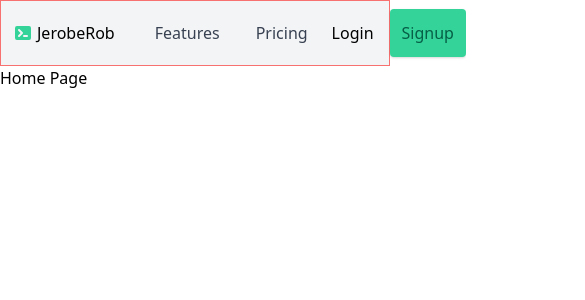
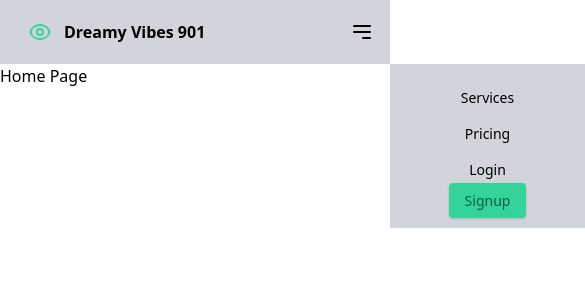
Before and after one commit to jerobejrobinson/dv901, a Next.js app: page / in a window 390 px wide. Shown: the top 300 px of the page, 585 px wide, since content can reach past the window. Built offline with nearby package versions, Linux system fonts and the light colour scheme.

Commit message:
got a responsive navbar

```diff
--- a/comps/Navbar.js
+++ b/comps/Navbar.js
@@ -1,27 +1,61 @@
+import {useState} from 'react';
 const Navbar = () => {
+    const [showMenu, setShowMenu] = useState(false);
+
+    const handleClick = () => {
+        setShowMenu(prev => !prev)
+    }
+
     return (
-        <nav className="bg-gray-100">
-            <div className="max-w-7xl border border-red-400 mx-auto">
+        <nav className="md:bg-gray-100 relative">
+            <div className="max-w-7xl mx-auto px-4 bg-gray-300">
                 <div className="flex justify-between">
+
+                    {/* Main Nav */}
                     <div className="flex space-x-4">
+
+                        {/* Logo and Brand */}
                         <div className="">
                             <a href="/" className="flex items-center py-5 px-3">
-                                <svg xmlns="http://www.w3.org/2000/svg" className="h-5 w-5 mr-1 text-green-400" viewBox="0 0 20 20" fill="currentColor">
-                                    <path fillRule="evenodd" d="M2 5a2 2 0 012-2h12a2 2 0 012 2v10a2 2 0 01-2 2H4a2 2 0 01-2-2V5zm3.293 1.293a1 1 0 011.414 0l3 3a1 1 0 010 1.414l-3 3a1 1 0 01-1.414-1.414L7.586 10 5.293 7.707a1 1 0 010-1.414zM11 12a1 1 0 100 2h3a1 1 0 100-2h-3z" clipRule="evenodd" />
+                            <svg xmlns="http://www.w3.org/2000/svg" className="h-6 w-6 mr-3 text-green-400" fill="none" viewBox="0 0 24 24" stroke="currentColor">
+                                    <path strokeLinecap="round" strokeLinejoin="round" strokeWidth="2" d="M15 12a3 3 0 11-6 0 3 3 0 016 0z" />
+                                    <path strokeLinecap="round" strokeLinejoin="round" strokeWidth="2" d="M2.458 12C3.732 7.943 7.523 5 12 5c4.478 0 8.268 2.943 9.542 7-1.274 4.057-5.064 7-9.542 7-4.477 0-8.268-2.943-9.542-7z" />
                                 </svg>
-                                <span>JerobeRob</span>
+                                <span className="font-bold">Dreamy Vibes 901</span>
                             </a>
                         </div>
-                        <div className="flex items-center space-x-3">
-                            <a href="#" className="py-5 px-3 text-gray-700 hover:text-gray-900">Features</a>
+
+                        {/* Primary Nav */}
+                        <div className="flex items-center space-x-3 hidden md:flex">
+                            <a href="#" className="py-5 px-3 text-gray-700 hover:text-gray-900">Services</a>
                             <a href="#" className="py-5 px-3 text-gray-700 hover:text-gray-900">Pricing</a>
                         </div>
+
                     </div>
-                    <div className="flex items-center space-x-1">
+
+                    {/* Login Signup */}
+                    <div className="flex items-center space-x-1 hidden md:flex">
                         <a href="" className="py-5 px-3">Login</a>
-                        <a href="" className="py-3 px-3 bg-green-400 text-green-800 rounded shadow">Signup</a>
+                        <a href="" className="py-2 px-3 bg-green-400 hover:bg-green-300 text-green-800 rounded shadow transition duration-300">Signup</a>
                     </div>
+
+                    {/* Hamburger Btn */}
+                    <div className="md:hidden flex items-center">
+                        <button onClick={handleClick}>
+                            <svg xmlns="http://www.w3.org/2000/svg" className="h-6 w-6" fill="none" viewBox="0 0 24 24" stroke="currentColor">
+                                <path strokeLinecap="round" strokeLinejoin="round" strokeWidth={2} d="M4 6h16M4 12h16m-7 6h7" />
+                            </svg>
+                        </button>
+                    </div>
+
                 </div>
+            </div>
+            {/* Mobile Menu */}
+            <div className={`mobileMenu ${showMenu?'showMenu':'hideMenu'}`}>
+                <a href="" className="block py-2 px-4 text-sm hover:bg-gray-200">Services</a>
+                <a href="" className="block py-2 px-4 text-sm hover:bg-gray-200">Pricing</a>
+                <a href="" className="block py-2 px-4 text-sm hover:bg-gray-200">Login</a>
+                <a href="" className="py-2 px-4 text-sm bg-green-400 hover:bg-green-300 text-green-800 rounded shadow transition duration-300">Signup</a>
             </div>
         </nav>
     );
--- a/styles/globals.css
+++ b/styles/globals.css
@@ -1,9 +1,13 @@
 @tailwind base;
 @tailwind components;
 @tailwind utilities;
-.btn {
-    @apply py-2 px-4 font-semibold rounded-lg shadow-md;
+
+.hideMenu {
+    transform: translateX(100%);
 }
-.btn-green {
-    @apply text-white bg-green-500 hover:bg-green-700;
+.showMenu {
+    transform: translateX(0);
 }
+.mobileMenu {
+    @apply absolute bg-gray-300 right-0 text-center w-6/12 p-4 transition-transform;
+}
```
